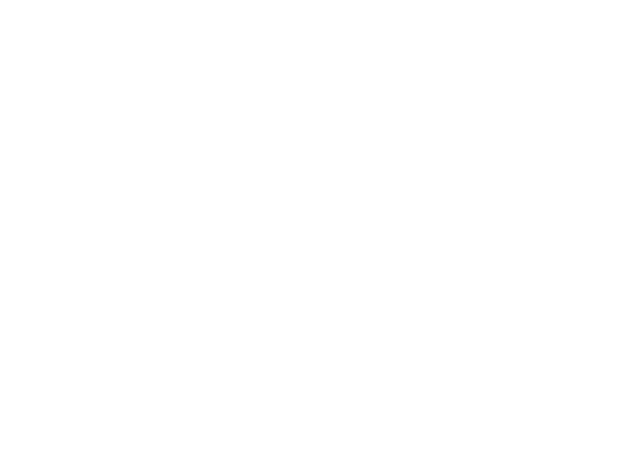
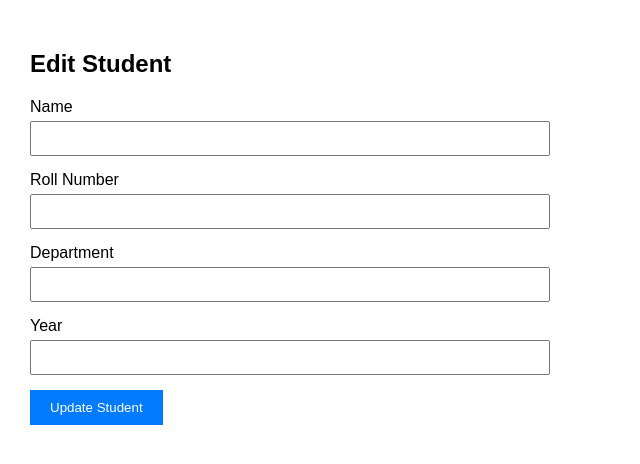
Before and after one commit to rampriya2007/srms-frontend, a React (Create React App) app: page /edit-student/1 in a window 1280 px wide. Before the commit this address had no page. Shown: the top 464 px of the page, without its empty margins (0-640 px from the left). Built offline with nearby package versions, Linux system fonts and the light colour scheme; no server answers.

Commit message:
feat: Add Student form with validation and API integration

```diff
--- a/src/App.js
+++ b/src/App.js
@@ -1,12 +1,16 @@
 import React from 'react';
 import { BrowserRouter as Router, Routes, Route } from 'react-router-dom';
 import StudentList from './pages/StudentList';
+import AddStudent from './pages/AddStudent';
+import EditStudent from './pages/EditStudent';
 
 function App() {
   return (
     <Router>
       <Routes>
         <Route path="/" element={<StudentList />} />
+        <Route path="/add-student" element={<AddStudent />} />
+        <Route path="/edit-student/:id" element={<EditStudent />} />
       </Routes>
     </Router>
   );
--- /dev/null
+++ b/src/pages/AddStudent.js
@@ -0,0 +1,63 @@
+import React, { useState } from 'react';
+import axios from 'axios';
+import { useNavigate } from 'react-router-dom';
+
+const API = 'http://localhost:8080/api/students';
+
+function AddStudent() {
+  const navigate = useNavigate();
+  const [form, setForm] = useState({
+    name: '', rollNumber: '', department: '', year: ''
+  });
+  const [error, setError] = useState('');
+
+  const handleChange = (e) => {
+    setForm({ ...form, [e.target.name]: e.target.value });
+  };
+
+  const handleSubmit = (e) => {
+    e.preventDefault();
+    if (!form.name || !form.rollNumber || !form.department || !form.year) {
+      setError('All fields are required');
+      return;
+    }
+    axios.post(API, form)
+      .then(() => navigate('/'))
+      .catch(() => setError('Failed to add student'));
+  };
+
+  return (
+    <div style={{ padding: '30px', fontFamily: 'Arial', maxWidth: '500px' }}>
+      <h2>Add Student</h2>
+      {error && <p style={{ color: 'red' }}>{error}</p>}
+      <form onSubmit={handleSubmit}>
+        <div style={{ marginBottom: '15px' }}>
+          <label>Name</label><br />
+          <input name="name" value={form.name} onChange={handleChange}
+            style={{ width: '100%', padding: '8px', marginTop: '5px' }} />
+        </div>
+        <div style={{ marginBottom: '15px' }}>
+          <label>Roll Number</label><br />
+          <input name="rollNumber" value={form.rollNumber} onChange={handleChange}
+            style={{ width: '100%', padding: '8px', marginTop: '5px' }} />
+        </div>
+        <div style={{ marginBottom: '15px' }}>
+          <label>Department</label><br />
+          <input name="department" value={form.department} onChange={handleChange}
+            style={{ width: '100%', padding: '8px', marginTop: '5px' }} />
+        </div>
+        <div style={{ marginBottom: '15px' }}>
+          <label>Year</label><br />
+          <input name="year" type="number" value={form.year} onChange={handleChange}
+            style={{ width: '100%', padding: '8px', marginTop: '5px' }} />
+        </div>
+        <button type="submit"
+          style={{ padding: '10px 20px', background: '#007bff', color: 'white', border: 'none', cursor: 'pointer' }}>
+          Add Student
+        </button>
+      </form>
+    </div>
+  );
+}
+
+export default AddStudent;
--- /dev/null
+++ b/src/pages/EditStudent.js
@@ -0,0 +1,64 @@
+import React, { useEffect, useState } from 'react';
+import axios from 'axios';
+import { useNavigate, useParams } from 'react-router-dom';
+
+const API = 'http://localhost:8080/api/students';
+
+function EditStudent() {
+  const { id } = useParams();
+  const navigate = useNavigate();
+  const [form, setForm] = useState({
+    name: '', rollNumber: '', department: '', year: ''
+  });
+  const [error, setError] = useState('');
+
+  useEffect(() => {
+    axios.get(`${API}/${id}`).then(res => setForm(res.data));
+  }, [id]);
+
+  const handleChange = (e) => {
+    setForm({ ...form, [e.target.name]: e.target.value });
+  };
+
+  const handleSubmit = (e) => {
+    e.preventDefault();
+    axios.put(`${API}/${id}`, form)
+      .then(() => navigate('/'))
+      .catch(() => setError('Failed to update student'));
+  };
+
+  return (
+    <div style={{ padding: '30px', fontFamily: 'Arial', maxWidth: '500px' }}>
+      <h2>Edit Student</h2>
+      {error && <p style={{ color: 'red' }}>{error}</p>}
+      <form onSubmit={handleSubmit}>
+        <div style={{ marginBottom: '15px' }}>
+          <label>Name</label><br />
+          <input name="name" value={form.name} onChange={handleChange}
+            style={{ width: '100%', padding: '8px', marginTop: '5px' }} />
+        </div>
+        <div style={{ marginBottom: '15px' }}>
+          <label>Roll Number</label><br />
+          <input name="rollNumber" value={form.rollNumber} onChange={handleChange}
+            style={{ width: '100%', padding: '8px', marginTop: '5px' }} />
+        </div>
+        <div style={{ marginBottom: '15px' }}>
+          <label>Department</label><br />
+          <input name="department" value={form.department} onChange={handleChange}
+            style={{ width: '100%', padding: '8px', marginTop: '5px' }} />
+        </div>
+        <div style={{ marginBottom: '15px' }}>
+          <label>Year</label><br />
+          <input name="year" type="number" value={form.year} onChange={handleChange}
+            style={{ width: '100%', padding: '8px', marginTop: '5px' }} />
+        </div>
+        <button type="submit"
+          style={{ padding: '10px 20px', background: '#007bff', color: 'white', border: 'none', cursor: 'pointer' }}>
+          Update Student
+        </button>
+      </form>
+    </div>
+  );
+}
+
+export default EditStudent;
--- a/src/pages/StudentList.js
+++ b/src/pages/StudentList.js
@@ -1,26 +1,39 @@
 import React, { useEffect, useState } from 'react';
 import axios from 'axios';
+import { useNavigate } from 'react-router-dom';
 
 const API = 'http://localhost:8080/api/students';
 
 function StudentList() {
   const [students, setStudents] = useState([]);
+  const navigate = useNavigate();
+
+  const fetchStudents = () => {
+    axios.get(API).then(res => setStudents(res.data));
+  };
 
   useEffect(() => {
-    axios.get(API).then(res => setStudents(res.data));
+    fetchStudents();
   }, []);
+
+  const handleDelete = (id) => {
+    if (window.confirm('Delete this student?')) {
+      axios.delete(`${API}/${id}`).then(() => fetchStudents());
+    }
+  };
 
   return (
     <div style={{ padding: '30px', fontFamily: 'Arial' }}>
       <h2>Student Records</h2>
+      <button onClick={() => navigate('/add-student')}
+        style={{ marginBottom: '15px', padding: '8px 16px', background: '#28a745', color: 'white', border: 'none', cursor: 'pointer' }}>
+        + Add Student
+      </button>
       <table border="1" cellPadding="10" style={{ width: '100%', borderCollapse: 'collapse' }}>
         <thead style={{ background: '#f0f0f0' }}>
           <tr>
-            <th>ID</th>
-            <th>Name</th>
-            <th>Roll Number</th>
-            <th>Department</th>
-            <th>Year</th>
+            <th>ID</th><th>Name</th><th>Roll Number</th>
+            <th>Department</th><th>Year</th><th>Actions</th>
           </tr>
         </thead>
         <tbody>
@@ -31,6 +44,16 @@ function StudentList() {
               <td>{s.rollNumber}</td>
               <td>{s.department}</td>
               <td>{s.year}</td>
+              <td>
+                <button onClick={() => navigate(`/edit-student/${s.id}`)}
+                  style={{ marginRight: '8px', padding: '5px 10px', background: '#ffc107', border: 'none', cursor: 'pointer' }}>
+                  Edit
+                </button>
+                <button onClick={() => handleDelete(s.id)}
+                  style={{ padding: '5px 10px', background: '#dc3545', color: 'white', border: 'none', cursor: 'pointer' }}>
+                  Delete
+                </button>
+              </td>
             </tr>
           ))}
         </tbody>
```
